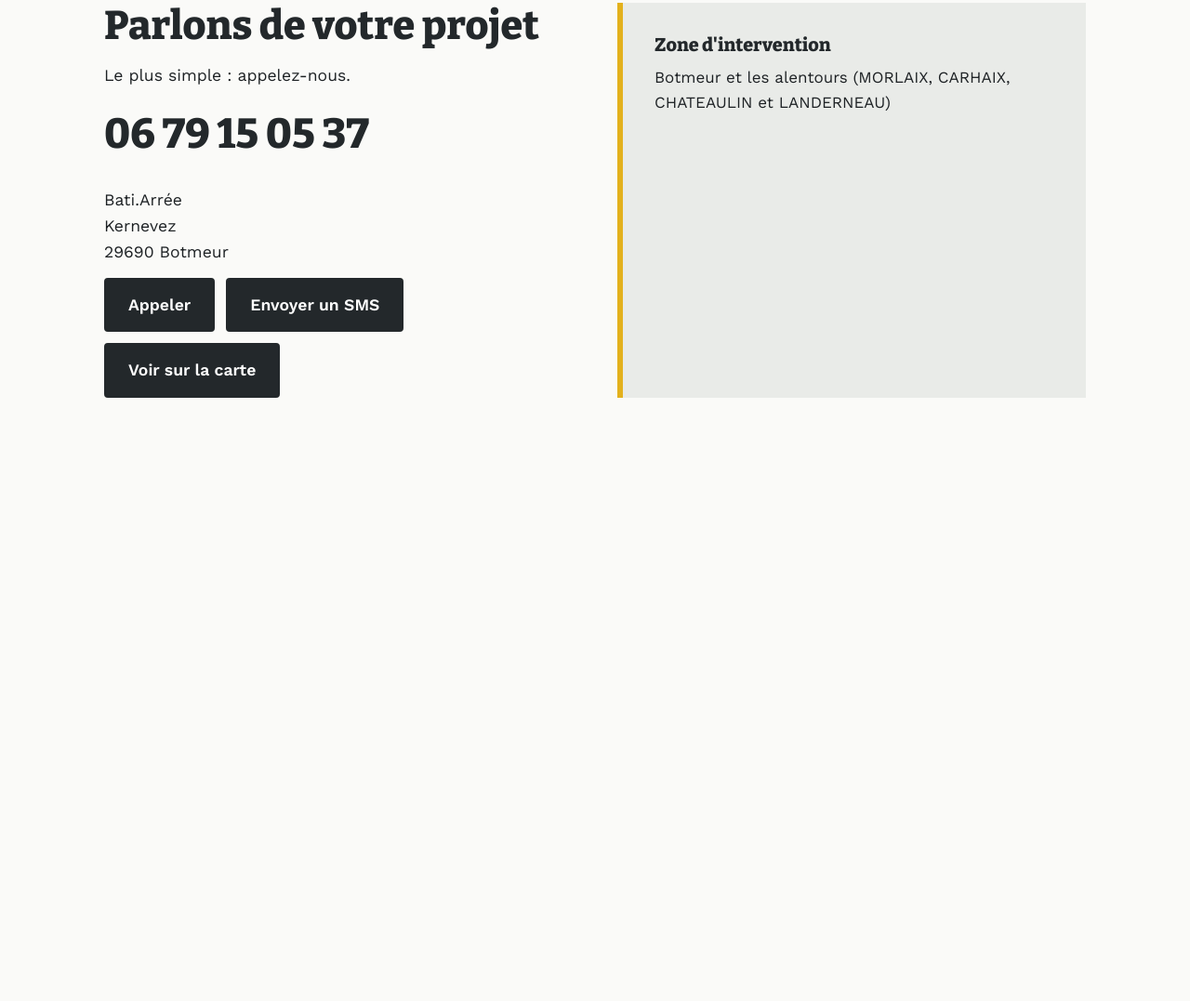
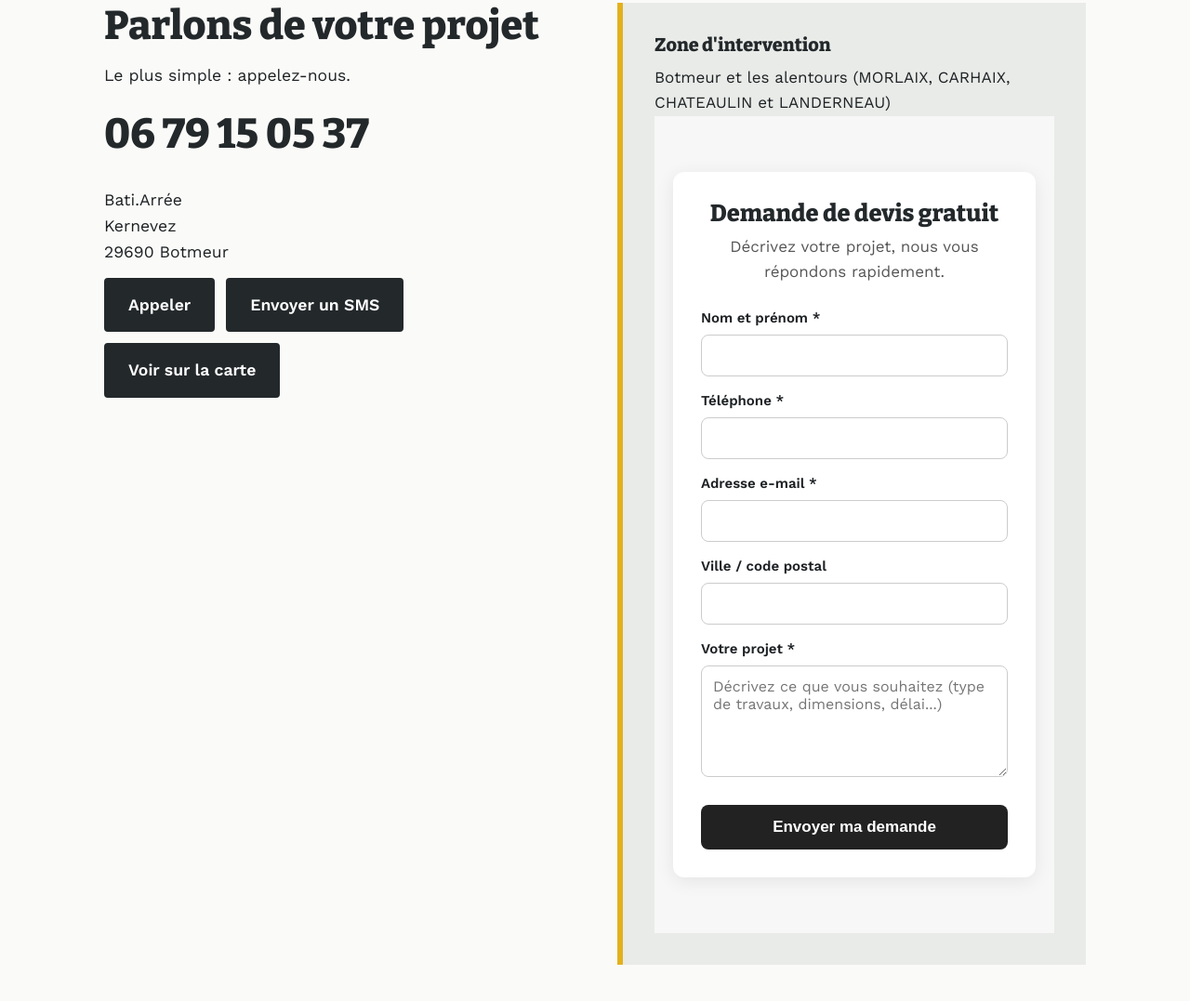
Before and after one commit to paolo449/bati-arree, a website: page index.html in a window 1280 px wide. Shown: the part 3370-4447 px from the top of the page at 93% size. Before the commit the page ends 3886 px from the top, so only its background shows below. Drawn offline with nearby package versions, Linux system fonts and the light colour scheme.

Commit message:
ajout fiche de devis

```diff
--- a/index.html
+++ b/index.html
@@ -202,3 +202,46 @@ footer a{color:#fff}
     <div class="carte">
       <h3>Zone d'intervention</h3>
       <p>Botmeur et les alentours (MORLAIX, CARHAIX, CHATEAULIN et LANDERNEAU)
+        <!-- ===== FORMULAIRE DE DEVIS ===== -->
+<section id="devis" style="padding:60px 20px;background:#f7f7f7;">
+  <style>
+    #devis .devis-box{max-width:600px;margin:0 auto;background:#fff;padding:30px;border-radius:12px;box-shadow:0 4px 20px rgba(0,0,0,.08);font-family:inherit;}
+    #devis h2{margin:0 0 8px;text-align:center;}
+    #devis p.intro{text-align:center;margin:0 0 24px;color:#555;}
+    #devis label{display:block;margin:14px 0 6px;font-weight:600;font-size:15px;}
+    #devis input,#devis select,#devis textarea{width:100%;padding:12px;border:1px solid #ccc;border-radius:8px;font-size:16px;font-family:inherit;box-sizing:border-box;}
+    #devis textarea{min-height:120px;resize:vertical;}
+    #devis button{margin-top:22px;width:100%;padding:14px;border:none;border-radius:8px;background:#222;color:#fff;font-size:17px;font-weight:600;cursor:pointer;}
+    #devis button:hover{opacity:.85;}
+  </style>
+
+  <div class="devis-box">
+    <h2>Demande de devis gratuit</h2>
+    <p class="intro">Décrivez votre projet, nous vous répondons rapidement.</p>
+
+    <form action="https://api.web3forms.com/submit" method="POST">
+      <input type="hidden" name="access_key" value="COLLE_TA_CLE_ICI">
+      <input type="hidden" name="subject" value="Nouvelle demande de devis depuis le site">
+      <input type="hidden" name="from_name" value="Site web - Demande de devis">
+      <input type="checkbox" name="botcheck" style="display:none;">
+
+      <label for="nom">Nom et prénom *</label>
+      <input type="text" id="nom" name="Nom" required>
+
+      <label for="tel">Téléphone *</label>
+      <input type="tel" id="tel" name="Téléphone" required>
+
+      <label for="email">Adresse e-mail *</label>
+      <input type="email" id="email" name="email" required>
+
+      <label for="ville">Ville / code postal</label>
+      <input type="text" id="ville" name="Ville">
+
+      <label for="projet">Votre projet *</label>
+      <textarea id="projet" name="Projet" placeholder="Décrivez ce que vous souhaitez (type de travaux, dimensions, délai...)" required></textarea>
+
+      <button type="submit">Envoyer ma demande</button>
+    </form>
+  </div>
+</section>
+<!-- ===== FIN FORMULAIRE DE DEVIS ===== -->
```
